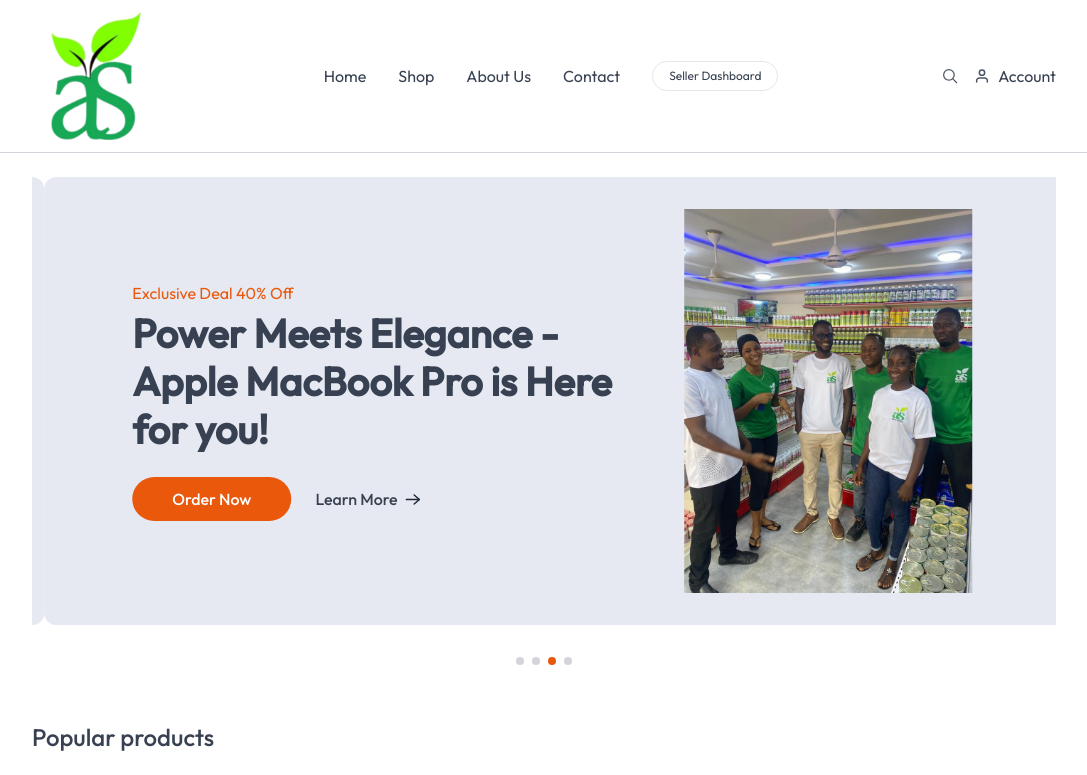
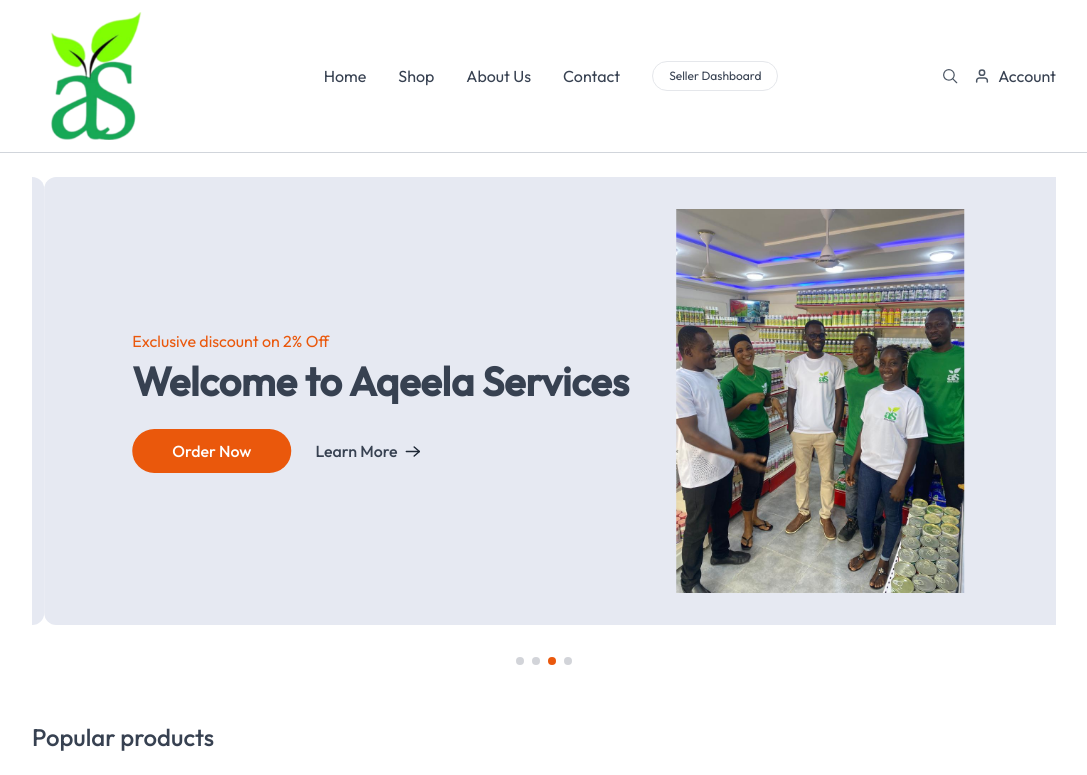
Before and after one commit to Abdul-Razak-LAB/aqeela-services, a Next.js app: page / in a window 1280 px wide. Shown: the top 775 px of the page, without its empty margins (96-1183 px from the left). Built offline with nearby package versions, Linux system fonts and the light colour scheme.

Commit message:
add featured products

```diff
--- a/components/HeaderSlider.jsx
+++ b/components/HeaderSlider.jsx
@@ -6,32 +6,32 @@
   const sliderData = [
     {
       id: 1,
-      title: "Experience Pure Sound - Your Perfect Headphones Awaits!",
-      offer: "Limited Time Offer 30% Off",
+      title: "Welcome to Aqeela Services!",
+      offer: "Your No 1 Agrochemical store",
       buttonText1: "Buy now",
       buttonText2: "Find more",
       imgSrc: assets.kk5,
     },
     {
       id: 2,
-      title: "Next-Level Gaming Starts Here - Discover PlayStation 5 Today!",
-      offer: "Hurry up only few lefts!",
+      title: "Welcome to Aqeela Services!",
+      offer: "The farmer friend!!!",
       buttonText1: "Shop Now",
       buttonText2: "Explore Deals",
       imgSrc: assets.kk3,
     },
     {
       id: 3,
-      title: "Power Meets Elegance - Apple MacBook Pro is Here for you!",
-      offer: "Exclusive Deal 40% Off",
+      title: "Welcome to Aqeela Services",
+      offer: "Exclusive discount on 2% Off",
       buttonText1: "Order Now",
       buttonText2: "Learn More",
       imgSrc: assets.kk4,
     },
     {
       id: 4,
-      title: "Power Meets Elegance - Apple MacBook Pro is Here for you!",
-      offer: "Exclusive Deal 40% Off",
+      title: "Welcome to Aqeela Services!",
+      offer: "Exclusive Deal 2% Off",
       buttonText1: "Order Now",
       buttonText2: "Learn More",
       imgSrc: assets.k34,
```
